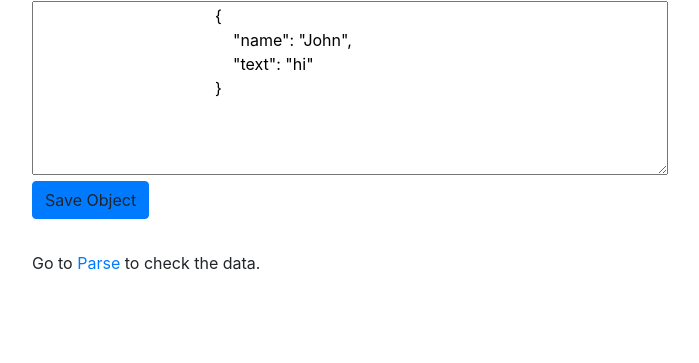
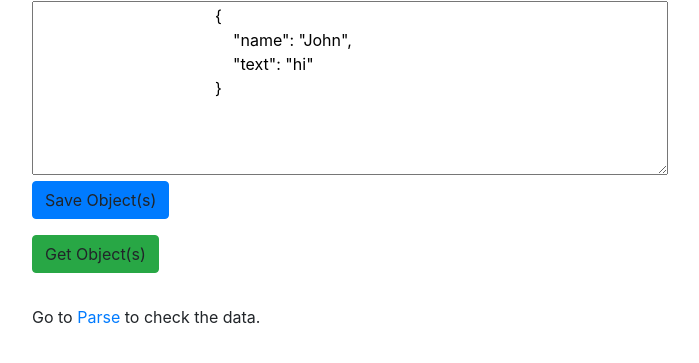
Before and after one commit to gbwx-net/fullstack-javascript, a plain HTML site: page 03-parse-sdk/index.html in a window 1280 px wide. Shown: the part 55-418 px from the top of the page, without its empty margins (13-712 px from the left). Drawn offline with Linux system fonts and the light colour scheme; no server answers.

Commit message:
Update index.html
Get Button missed out in book reference

```diff
--- a/03-parse-sdk/index.html
+++ b/03-parse-sdk/index.html
@@ -21,7 +21,8 @@
                                             "text": "hi"
                                         }
                                     </textarea>
-                                    <p><a class="btn btn-primary btn-large btn-save">Save Object</a></p>
+                                    <p><a class="btn btn-primary btn-large btn-save">Save Object(s)</a></p>
+                                    <p><a class="btn btn-success btn-large btn-get">Get Object(s)</a></p>
                                     <pre class="log"></pre>
                                     Go to <a href="http://parseplatform.org/" target="_blank">Parse</a> to check the data.
                                 </div>
```
